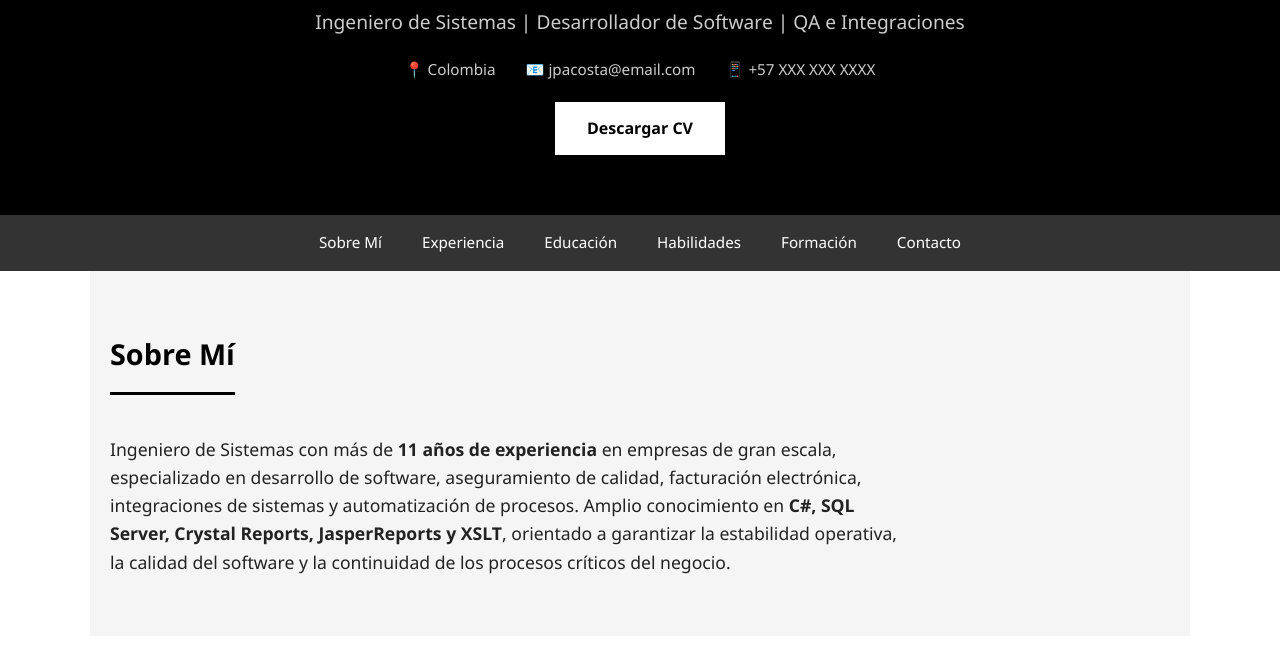
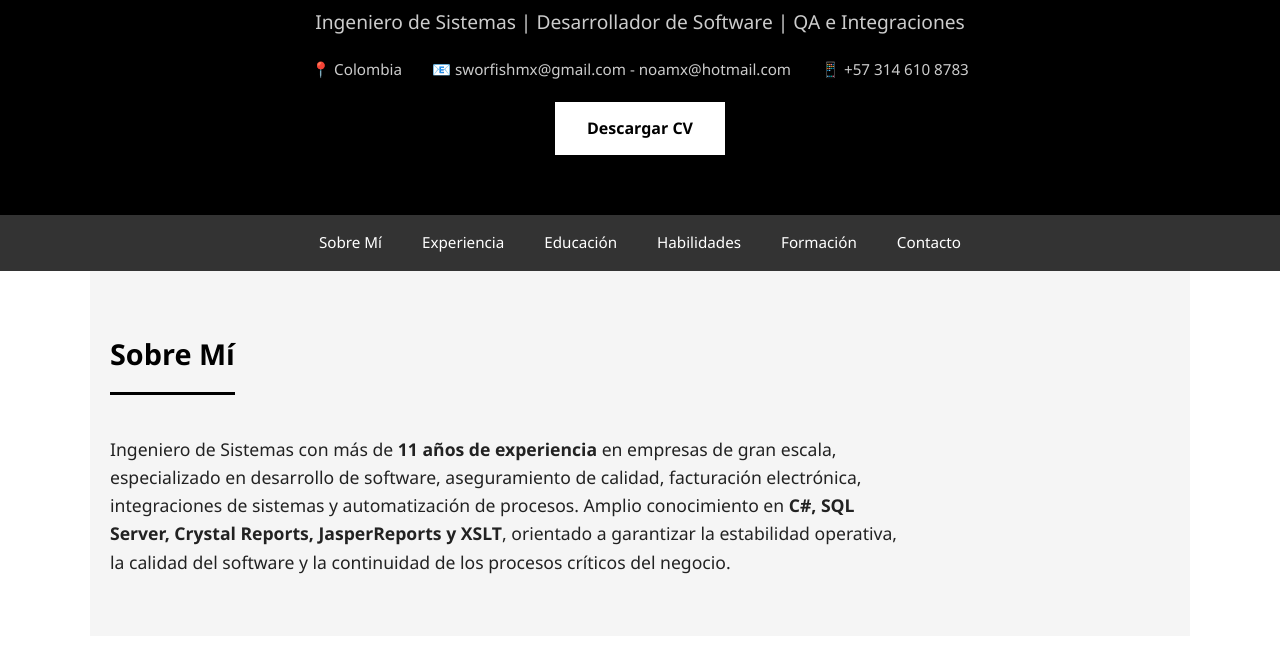
Before and after one commit to GitJPam/my-portfolio, a plain HTML site: page index.html in a window 1280 px wide. Shown: the part 135-800 px from the top of the page. Drawn offline with Linux system fonts and the light colour scheme.

Commit message:
Update index.html

```diff
--- a/index.html
+++ b/index.html
@@ -327,8 +327,8 @@
         <p class="subtitle">Ingeniero de Sistemas | Desarrollador de Software | QA e Integraciones</p>
         <div class="contact-info">
             <span>📍 Colombia</span>
-            <span>📧 jpacosta@email.com</span>
-            <span>📱 +57 XXX XXX XXXX</span>
+            <span>📧 sworfishmx@gmail.com - noamx@hotmail.com</span>
+            <span>📱 +57 314 610 8783</span>
         </div>
         <a href="uploads/CV Juan Pablo Acosta Murillo_C.pdf" class="btn" download>Descargar CV</a>
     </header>
@@ -486,8 +486,8 @@
         <h2 class="section-title">Contacto</h2>
         <p style="font-size: 1.1rem; margin-bottom: 20px;">¿Interesado en trabajar conmigo? Contáctame a través de:</p>
         <div style="display: flex; flex-direction: column; gap: 15px; align-items: flex-start;">
-            <p><strong>📧 Email:</strong> jpacosta@email.com</p>
-            <p><strong>📱 Teléfono:</strong> +57 XXX XXX XXXX</p>
+            <p><strong>📧 Email:</strong> sworfishmx@gmail.com - noamx@hotmail.com</p>
+            <p><strong>📱 Teléfono:</strong> +57 314 610 8783</p>
             <p><strong>📍 Ubicación:</strong> Colombia</p>
         </div>
     </section>
```
